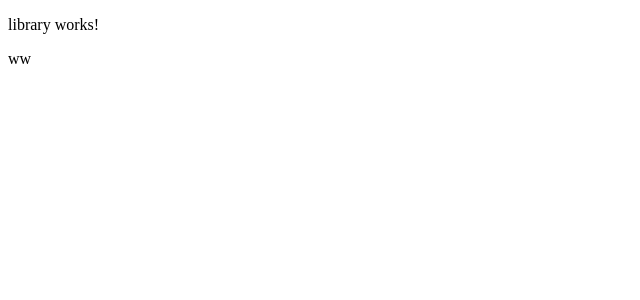
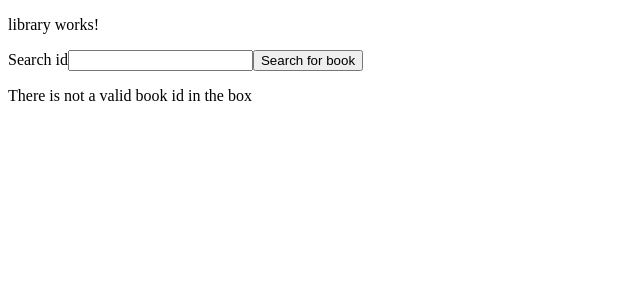
Before and after one commit to jacobbokaj/angular-book-app, an Angular app: page / in a window 1280 px wide. Shown: the top 300 px of the page, without its empty margins (0-640 px from the left). Built offline with nearby package versions, Linux system fonts and the light colour scheme.

Commit message:
Can add a book to list by api on the website

```diff
--- a/src/app/app.config.ts
+++ b/src/app/app.config.ts
@@ -3,7 +3,7 @@ import { provideRouter } from '@angular/router';
 
 import { routes } from './app.routes';
 import { provideClientHydration, withEventReplay } from '@angular/platform-browser';
-
+import { provideHttpClient } from '@angular/common/http';
 export const appConfig: ApplicationConfig = {
-  providers: [provideZoneChangeDetection({ eventCoalescing: true }), provideRouter(routes), provideClientHydration(withEventReplay())]
+  providers: [provideZoneChangeDetection({ eventCoalescing: true }),provideHttpClient(), provideRouter(routes)]
 };
--- /dev/null
+++ b/src/app/book-details/book-details.component.html
@@ -0,0 +1 @@
+<p>book-details works!</p>
--- /dev/null
+++ b/src/app/library.service.ts
@@ -0,0 +1,14 @@
+import { Injectable } from '@angular/core';
+import { HttpClient } from '@angular/common/http';
+import { Book } from './ts-interfaces/book';
+@Injectable({
+  providedIn: 'root'
+})
+export class LibraryService {
+  readonly baseUrl = 'https://stephen-king-api.onrender.com/api/';
+  constructor(private http: HttpClient) { }
+
+  getBookById(id: string){
+    return this.http.get<Book>(this.baseUrl + "book/" + id);
+  }
+}
--- a/src/app/library/library.component.html
+++ b/src/app/library/library.component.html
@@ -1 +1,13 @@
-<p>library works!</p> ww
+<p>library works!</p>
+
+<form [formGroup]="bookSearch" (submit)="searchBook()">
+    <label for="search">Search id</label>
+    <input id="search" type="number" formControlName="id">
+    <button type="submit" class="primary">Search for book</button>
+</form>
+@if (bookSearched == undefined) {
+    <p>There is not a valid book id in the box</p>
+}@else {
+    <p>Book title: {{bookSearched.data.Title}}</p>
+    <button (click)="addBook()">Add book</button>
+}
--- a/src/app/library/library.component.ts
+++ b/src/app/library/library.component.ts
@@ -1,19 +1,61 @@
-import { Component } from '@angular/core';
+import { Component, inject } from '@angular/core';
 import {RouterModule} from '@angular/router';
-import { FormControl, FormGroup} from '@angular/forms';
+import { FormControl, FormGroup, FormsModule, ReactiveFormsModule} from '@angular/forms';
+import { LibraryService } from '../library.service';
+import { Book } from '../ts-interfaces/book';
+import { CommonModule } from '@angular/common';
 @Component({
   selector: 'app-library',
-  imports: [RouterModule],
+  imports: [RouterModule, FormsModule, ReactiveFormsModule,CommonModule],
   templateUrl: './library.component.html',
   styleUrl: './library.component.css'
 })
 export class LibraryComponent {
+  libraryService: LibraryService = inject(LibraryService);
+  bookList: Book[] = [];
+  bookSearched?: Book;
+
+  bookSearch = new FormGroup({
+    id: new FormControl('')
+  });
+
+  searchBook(){
+    if(this.bookSearch.value.id != undefined){
+
+      this.libraryService.getBookById(this.bookSearch.value.id || '').subscribe(book => {
+        if (book.data != undefined) {
+          this.bookSearched = book;
+        }else {
+          this.bookSearched = undefined;
+        }
+      });
+    }
+  }
+
+  addBook(){
+    if(this.bookSearched != undefined){
+
+      let isBookFound: boolean = false;
+      for (let index = 0; index < this.bookList.length; index++) {
+        if(this.bookList[index].data.Title == this.bookSearched.data.Title){
+          isBookFound = true;
+        }
+      }
+
+      if(isBookFound == false){
+        this.bookList.push(this.bookSearched);
+      }
+
+      this.bookSearched = undefined;
+      this.bookSearch.patchValue({id: undefined});
 
 
-  bookSearch = new FormGroup({
-    id: new FormControl(0)
-  });
+    }
+  }
 
 
 
+  deleteBook(book: Book){
+    this.bookList = this.bookList.filter(x => x !== book);
+  }
 }
```
Also changed, not shown: src/app/book-details/book-details.component.ts (added, +11 -0 lines), src/app/book-details/book-details.component.css (added), 1 other file (tests, documents, lock files or other folders).
